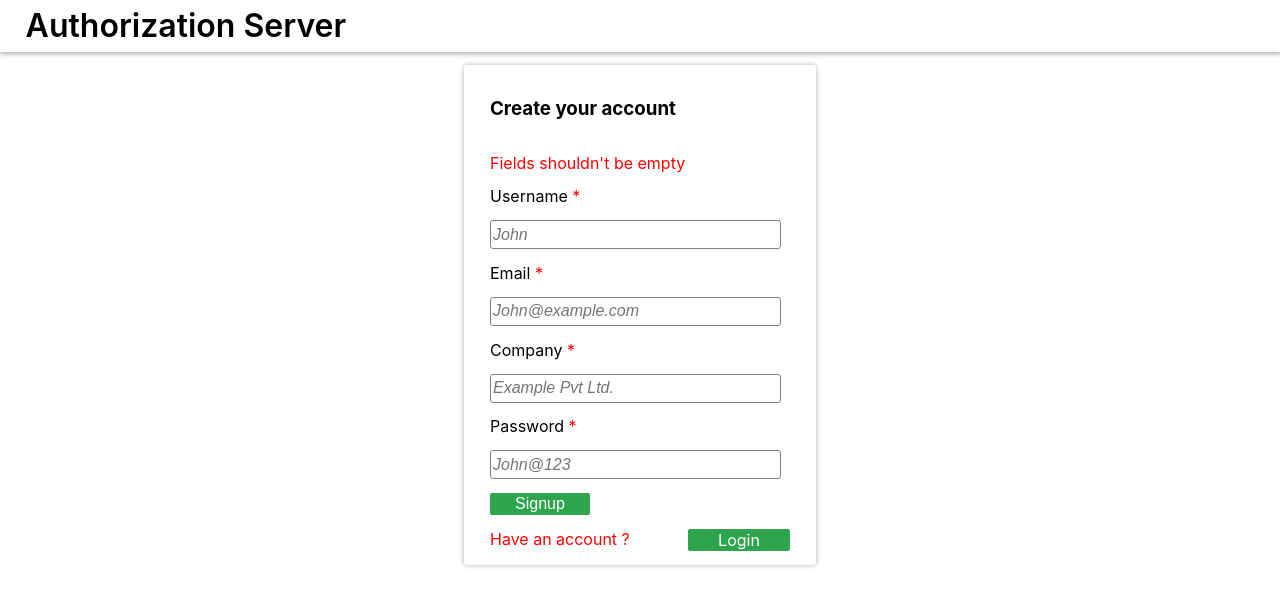
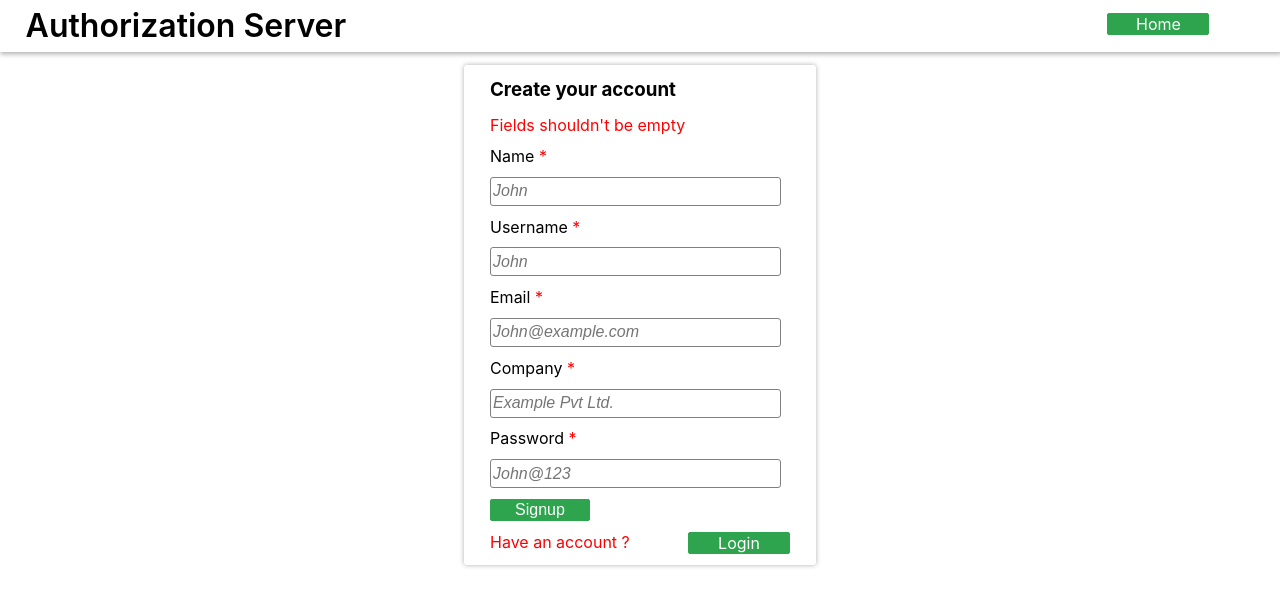
Before and after one commit to satheesh-chandran/auth-server-react, a React (Create React App) app: page /signup in a window 1280 px wide. Shown: the top 606 px of the page. Built offline with nearby package versions, Linux system fonts and the light colour scheme.

Commit message:
Added Input component

```diff
--- a/src/auth.css
+++ b/src/auth.css
@@ -106,3 +106,8 @@ h5 {
   font-weight: 100;
   font-style: italic;
 }
+
+h3 {
+  margin-top: 1%;
+  margin-bottom: 1%;
+}
--- /dev/null
+++ b/src/components/Input.js
@@ -0,0 +1,21 @@
+import React, { useState } from 'react';
+
+const Input = function (props) {
+  const [value, changeValue] = useState();
+
+  const handleChange = function (event) {
+    const text = event.target.value;
+    changeValue(text);
+    // props.updateChange(text);
+  };
+
+  return (
+    <input
+      placeholder={props.placeholder}
+      value={value}
+      onChange={handleChange}
+    ></input>
+  );
+};
+
+export default Input;
--- a/src/components/LoginPage.js
+++ b/src/components/LoginPage.js
@@ -1,11 +1,16 @@
 import React from 'react';
 import { Link } from 'react-router-dom';
+
+import Input from './Input';
 
 const LoginPage = function () {
   return (
     <div>
       <div className='topBar'>
         <span>Authorization Server</span>
+        <div className='homeOptions'>
+          <Link to='/'>Home</Link>
+        </div>
       </div>
       <div className='loginWindow'>
         <h3>Login To your account</h3>
@@ -13,11 +18,11 @@ const LoginPage = function () {
         <label>
           Username <span>*</span>
         </label>
-        <input placeholder='John'></input>
+        <Input placeholder='John' />
         <label>
           Password <span>*</span>
         </label>
-        <input placeholder='John@123'></input>
+        <Input placeholder='John@123' />
         <button>Login</button>
         <span className='signupQuestion'>
           Do not have an account ?<Link to='/signup'>Signup</Link>
--- a/src/components/SignUpPage.js
+++ b/src/components/SignUpPage.js
@@ -1,31 +1,39 @@
 import React from 'react';
 import { Link } from 'react-router-dom';
+import Input from './Input';
 
 const SignUpPage = function () {
   return (
     <div>
       <div className='topBar'>
         <span>Authorization Server</span>
+        <div className='homeOptions'>
+          <Link to='/'>Home</Link>
+        </div>
       </div>
       <div className='loginWindow'>
         <h3>Create your account</h3>
         <p>Fields shouldn't be empty</p>
         <label>
+          Name <span>*</span>
+        </label>
+        <Input placeholder='John' />
+        <label>
           Username <span>*</span>
         </label>
-        <input placeholder='John'></input>
+        <Input placeholder='John' />
         <label>
           Email <span>*</span>
         </label>
-        <input placeholder='John@example.com'></input>
+        <Input placeholder='John@example.com' />
         <label>
           Company <span>*</span>
         </label>
-        <input placeholder='Example Pvt Ltd.'></input>
+        <Input placeholder='Example Pvt Ltd.' />
         <label>
           Password <span>*</span>
         </label>
-        <input placeholder='John@123'></input>
+        <Input placeholder='John@123' />
         <button>Signup</button>
         <span className='signupQuestion'>
           Have an account ?<Link to='/login'>Login</Link>
```
